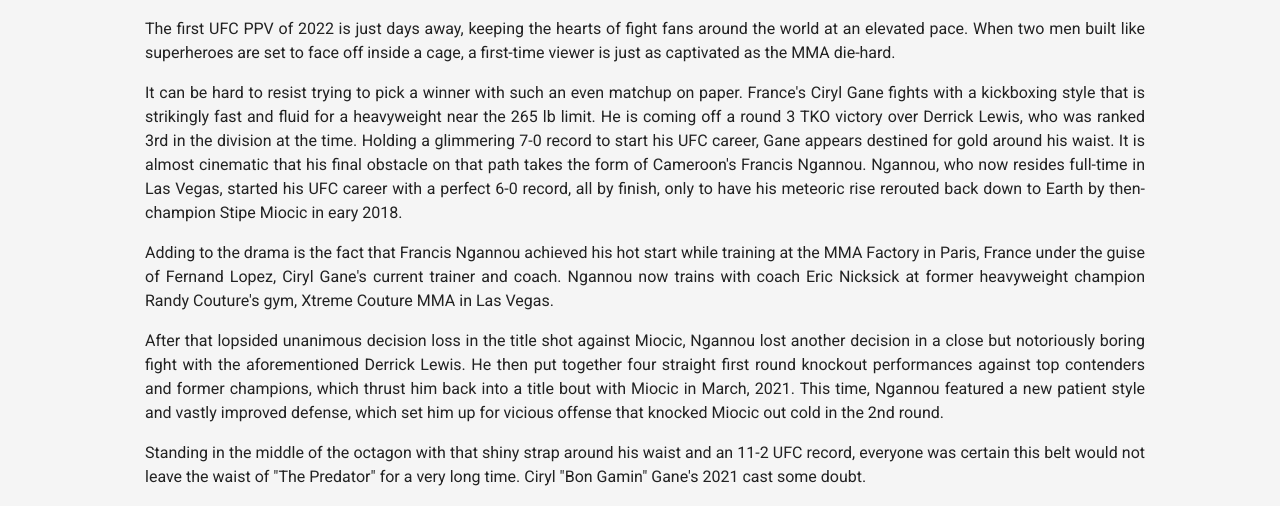
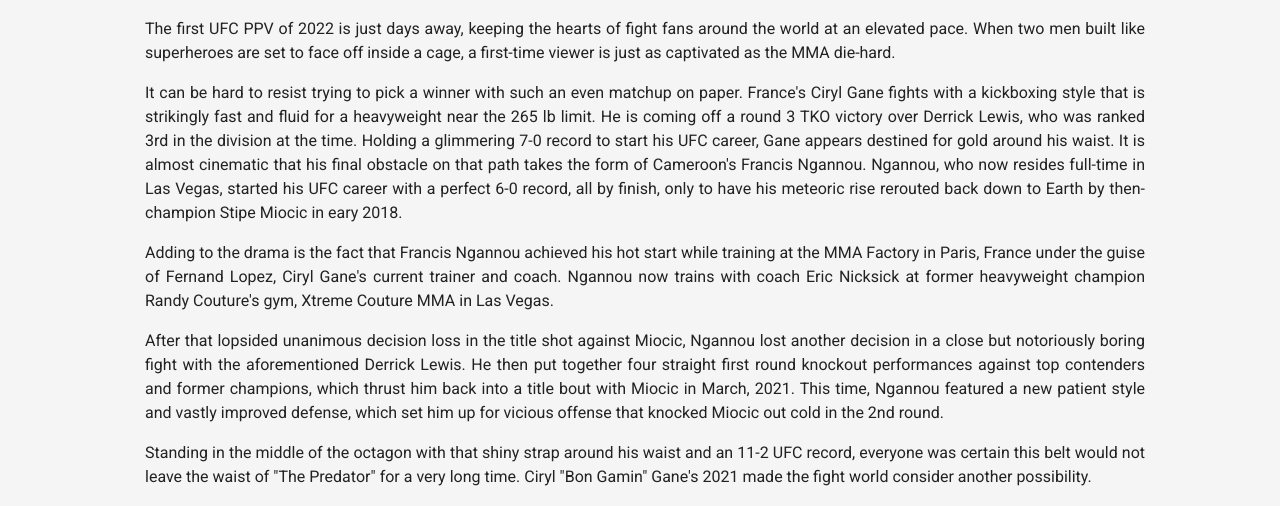
Before and after one commit to johnnyblack12/writing-demo, a plain HTML site: page index.html in a window 1280 px wide. Shown: the part 432-938 px from the top of the page. Drawn offline with nearby package versions, Linux system fonts and the light colour scheme.

Commit message:
final edit

```diff
--- a/index.html
+++ b/index.html
@@ -47,7 +47,7 @@
       Miocic in March, 2021. This time, Ngannou featured a new patient style and vastly improved defense, which set him up for vicious offense that knocked Miocic out cold in the
       2nd round.</p>
     <p>Standing in the middle of the octagon with that shiny strap around his waist and an 11-2 UFC record, everyone was certain this belt would not leave the waist of "The Predator" for a
-      very long time. Ciryl "Bon Gamin" Gane's 2021 cast some doubt.</p>
+      very long time. Ciryl "Bon Gamin" Gane's 2021 made the fight world consider another possibility.</p>
     <h2>The Numbers</h2>
     <p>In parallel with Francis Ngannou's first title shot back at UFC 220, the betting market views Ciryl Gane as a running freight train that cannot be stopped. BetMGM sportsbook
       has Gane as a -150 favorite heading into fight weekend, similar to how Ngannou's line ended at -190 in his first fight against Stipe Miocic. Back then, the champion in his prime defended his title
```
